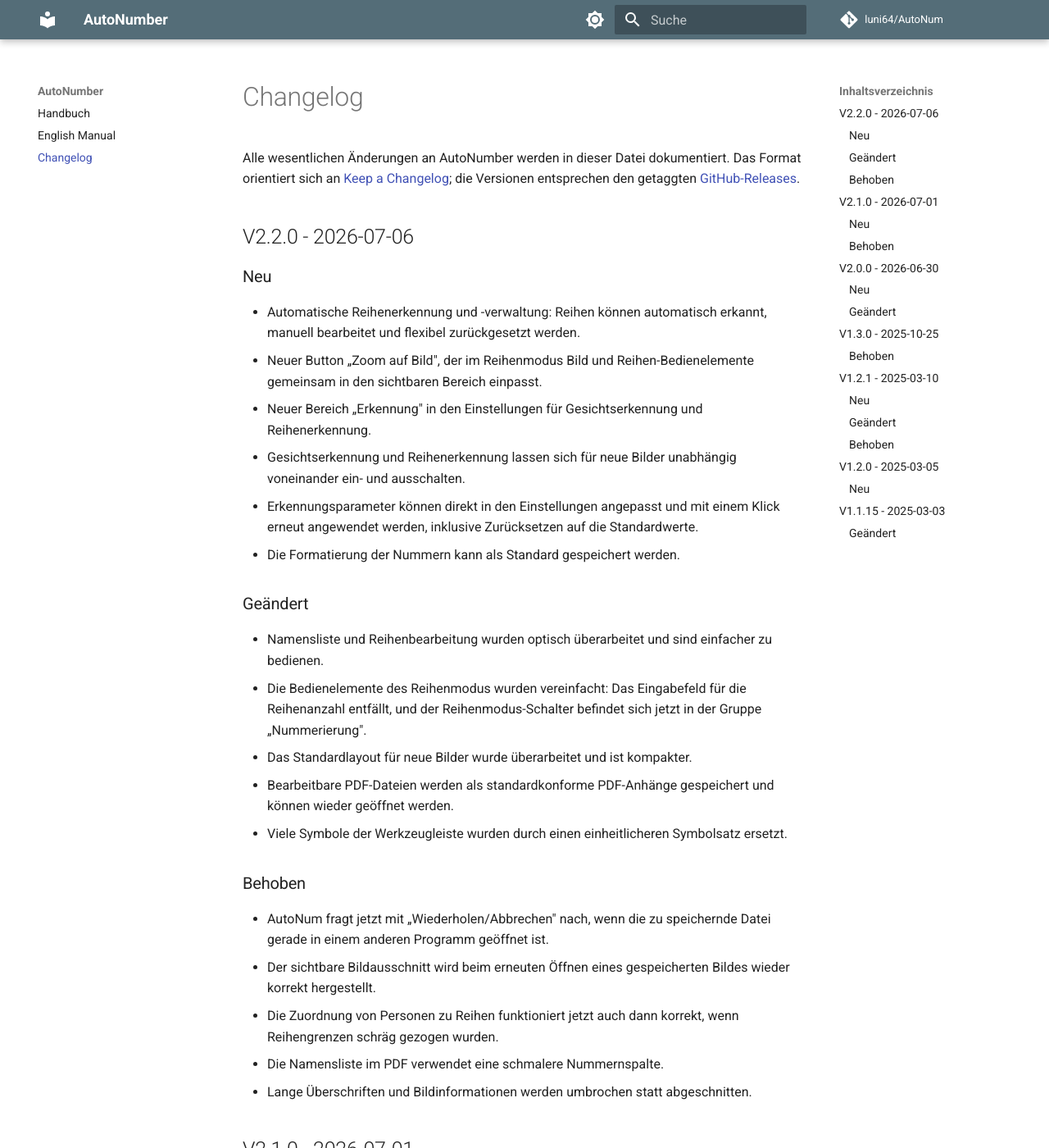
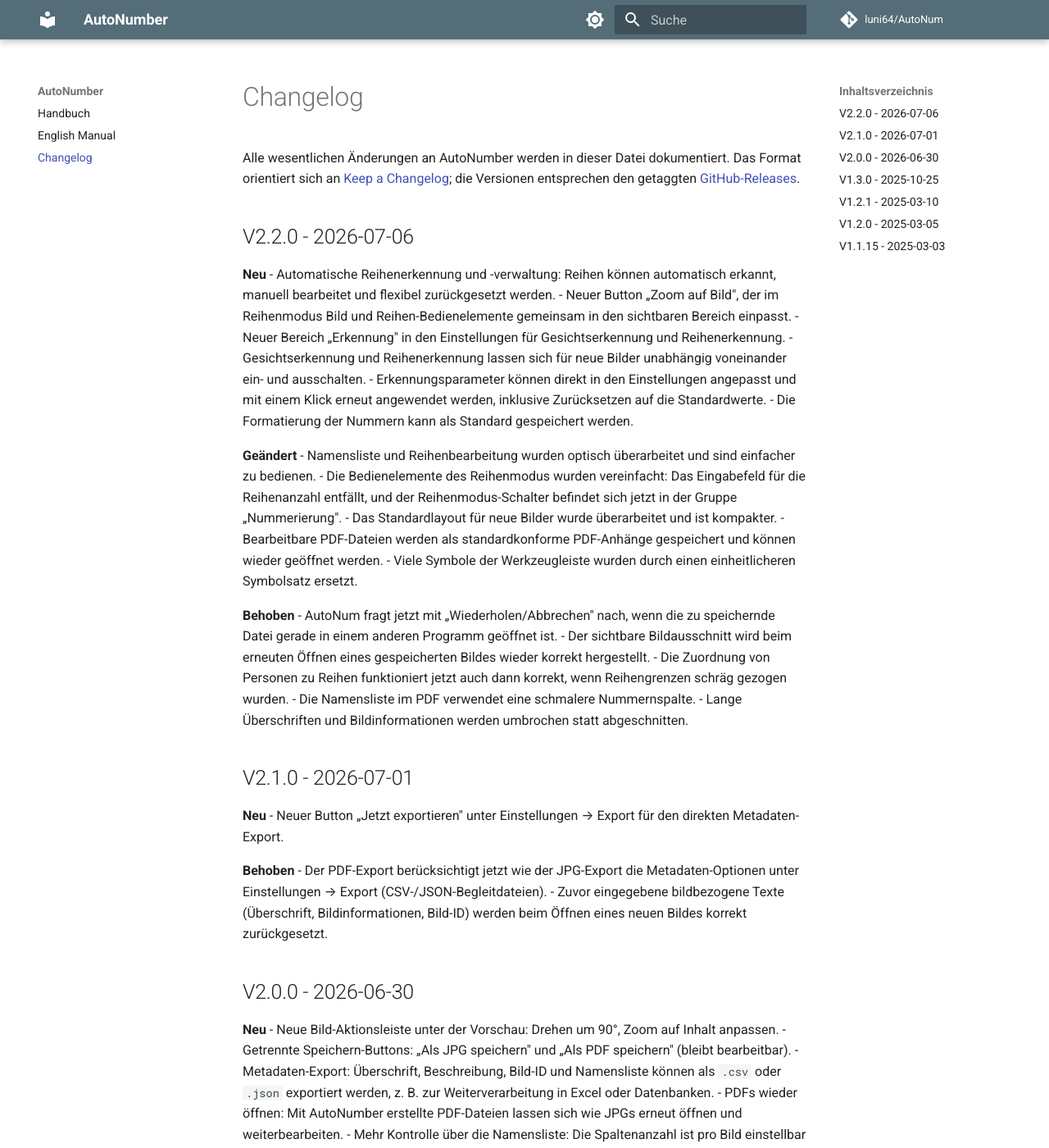
Before and after one commit to luni64/AutoNum, an MkDocs documentation site: the page built from docs/Manual/CHANGELOG.md, in a window 1280 px wide and 1400 px high. Shown: the whole window at 82% size. Built offline with MkDocs 1.6.1 and Material for MkDocs 9.7.7, drawn with Linux system fonts in a browser that asks for light colours; comment, search, counter and statistics services are not loaded; some of the changed text lies outside the part shown.

Commit message:
Manual site: banner image on both manual pages, version-only changelog sidebar
The Neu/Geaendert/Behoben changelog section labels are bold text
instead of headings, so the page's sidebar ToC lists only the
versions.

Co-Authored-By: Claude Fable 5 <noreply@anthropic.com>

```diff
--- a/docs/Manual/CHANGELOG.md
+++ b/docs/Manual/CHANGELOG.md
@@ -4,7 +4,7 @@ Alle wesentlichen Änderungen an AutoNumber werden in dieser Datei dokumentiert.
 
 ## V2.2.0 - 2026-07-06
 
-### Neu
+**Neu**
 - Automatische Reihenerkennung und -verwaltung: Reihen können automatisch erkannt, manuell bearbeitet und flexibel zurückgesetzt werden.
 - Neuer Button „Zoom auf Bild", der im Reihenmodus Bild und Reihen-Bedienelemente gemeinsam in den sichtbaren Bereich einpasst.
 - Neuer Bereich „Erkennung" in den Einstellungen für Gesichtserkennung und Reihenerkennung.
@@ -12,14 +12,14 @@ Alle wesentlichen Änderungen an AutoNumber werden in dieser Datei dokumentiert.
 - Erkennungsparameter können direkt in den Einstellungen angepasst und mit einem Klick erneut angewendet werden, inklusive Zurücksetzen auf die Standardwerte.
 - Die Formatierung der Nummern kann als Standard gespeichert werden.
 
-### Geändert
+**Geändert**
 - Namensliste und Reihenbearbeitung wurden optisch überarbeitet und sind einfacher zu bedienen.
 - Die Bedienelemente des Reihenmodus wurden vereinfacht: Das Eingabefeld für die Reihenanzahl entfällt, und der Reihenmodus-Schalter befindet sich jetzt in der Gruppe „Nummerierung".
 - Das Standardlayout für neue Bilder wurde überarbeitet und ist kompakter.
 - Bearbeitbare PDF-Dateien werden als standardkonforme PDF-Anhänge gespeichert und können wieder geöffnet werden.
 - Viele Symbole der Werkzeugleiste wurden durch einen einheitlicheren Symbolsatz ersetzt.
 
-### Behoben
+**Behoben**
 - AutoNum fragt jetzt mit „Wiederholen/Abbrechen" nach, wenn die zu speichernde Datei gerade in einem anderen Programm geöffnet ist.
 - Der sichtbare Bildausschnitt wird beim erneuten Öffnen eines gespeicherten Bildes wieder korrekt hergestellt.
 - Die Zuordnung von Personen zu Reihen funktioniert jetzt auch dann korrekt, wenn Reihengrenzen schräg gezogen wurden.
@@ -28,16 +28,16 @@ Alle wesentlichen Änderungen an AutoNumber werden in dieser Datei dokumentiert.
 
 ## V2.1.0 - 2026-07-01
 
-### Neu
+**Neu**
 - Neuer Button „Jetzt exportieren" unter Einstellungen → Export für den direkten Metadaten-Export.
 
-### Behoben
+**Behoben**
 - Der PDF-Export berücksichtigt jetzt wie der JPG-Export die Metadaten-Optionen unter Einstellungen → Export (CSV-/JSON-Begleitdateien).
 - Zuvor eingegebene bildbezogene Texte (Überschrift, Bildinformationen, Bild-ID) werden beim Öffnen eines neuen Bildes korrekt zurückgesetzt.
 
 ## V2.0.0 - 2026-06-30
 
-### Neu
+**Neu**
 - Neue Bild-Aktionsleiste unter der Vorschau: Drehen um 90°, Zoom auf Inhalt anpassen.
 - Getrennte Speichern-Buttons: „Als JPG speichern" und „Als PDF speichern" (bleibt bearbeitbar).
 - Metadaten-Export: Überschrift, Beschreibung, Bild-ID und Namensliste können als `.csv` oder `.json` exportiert werden, z. B. zur Weiterverarbeitung in Excel oder Datenbanken.
@@ -45,7 +45,7 @@ Alle wesentlichen Änderungen an AutoNumber werden in dieser Datei dokumentiert.
 - Mehr Kontrolle über die Namensliste: Die Spaltenanzahl ist pro Bild einstellbar (1–4), z. B. für kompakte Listen bei größeren Gruppenfotos.
 - Eigene Felder für Bildinformationen und Bild-ID, getrennt von der Überschrift, jeweils unabhängig ein-/ausblendbar und formatierbar.
 
-### Geändert
+**Geändert**
 - Einheitlicher Formatierungsdialog für Überschrift, Bildinformationen, Bild-ID und Namensliste mit klarerer Prozentanzeige für Größen.
 - Überarbeitetes Einstellungsfenster mit klareren Bereichen für Schriften, Erkennung und Speichern; Standardwerte lassen sich einfacher übernehmen.
 - Größen, Schriftarten und Sichtbarkeit werden beim erneuten Öffnen einer Datei zuverlässiger wiederhergestellt.
@@ -54,31 +54,31 @@ Alle wesentlichen Änderungen an AutoNumber werden in dieser Datei dokumentiert.
 
 ## V1.3.0 - 2025-10-25
 
-### Behoben
+**Behoben**
 - Beim Öffnen von mit AutoNum erstellten Bildern wurde die Nummerngröße falsch (zu klein) gesetzt.
 - Das Öffnen von mit AutoNum erstellten Bildern löste eine automatische Neunummerierung aus und veränderte damit manuell angepasste Nummerierungen.
 
 ## V1.2.1 - 2025-03-10
 
-### Neu
+**Neu**
 - Beim Öffnen eines nummerierten Bildes, dessen Original nicht automatisch gefunden wird, kann jetzt danach gesucht werden.
 
-### Geändert
+**Geändert**
 - Umstellung auf `Bitmap.Open` statt der OpenCV-Lademethode; die unterstützten Eingabeformate reduzieren sich dadurch auf JPG, PNG, TIFF, BMP, GIF und EXIF.
 - Der Export ist vorübergehend auf JPG beschränkt (wegen der Metadaten-Verarbeitung).
 
-### Behoben
+**Behoben**
 - Beim Öffnen eines nummerierten Bildes war die Nummerngröße falsch.
 - Abstürze beim Öffnen von Nicht-Bilddateien behoben.
 
 ## V1.2.0 - 2025-03-05
 
-### Neu
+**Neu**
 - Beta-Unterstützung für das Öffnen und Bearbeiten bereits nummerierter Bilder, z. B. um nachträglich identifizierte Personen in einem vorhandenen Bild zu ergänzen.
 
 > **Hinweis:** AutoNumber benötigt in dieser Version zum Bearbeiten eines nummerierten Bildes das Originalbild; dessen Speicherort wird beim Speichern in den Metadaten abgelegt. Mit älteren Versionen erstellte Bilder ohne diese Metadaten können nicht bearbeitet werden.
 
 ## V1.1.15 - 2025-03-03
 
-### Geändert
+**Geändert**
 - Neue Oberfläche und neue Funktionen (erste dokumentierte Version).
```
Also changed, not shown: docs/Manual/MANUAL_EN.md (+2 -0 lines), docs/Manual/index.md (+2 -0 lines), docs/Manual/Pictures/banner.png (added).
